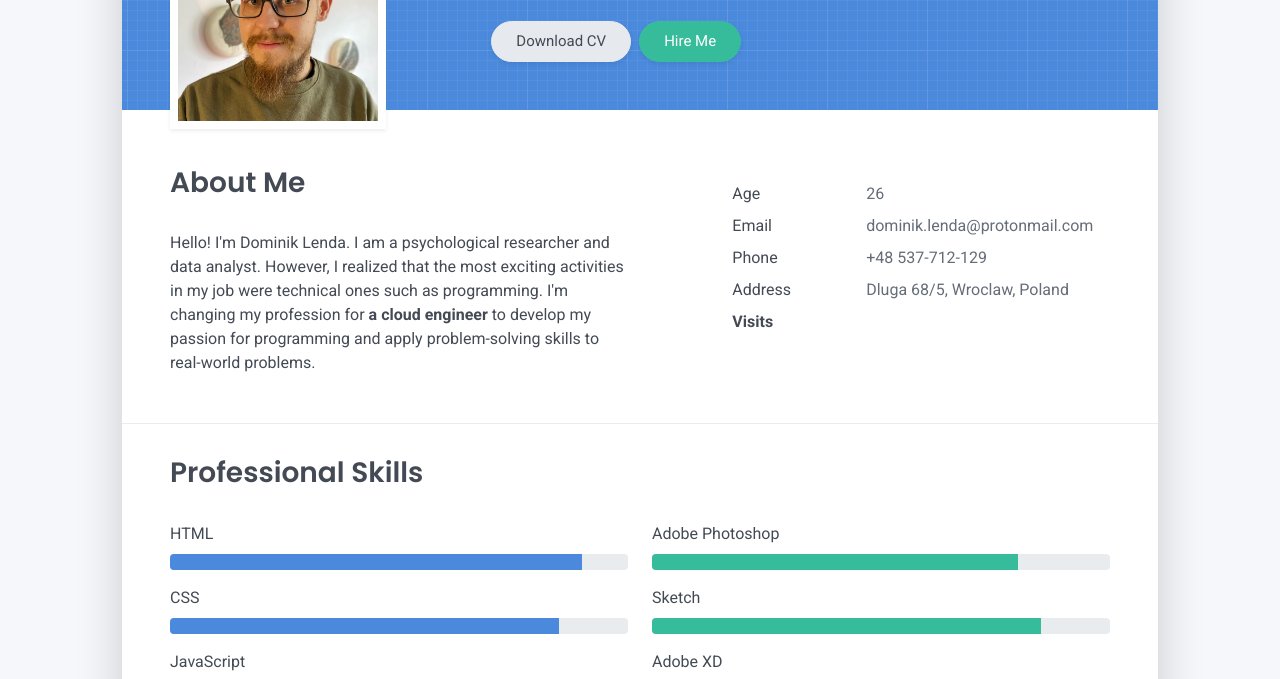
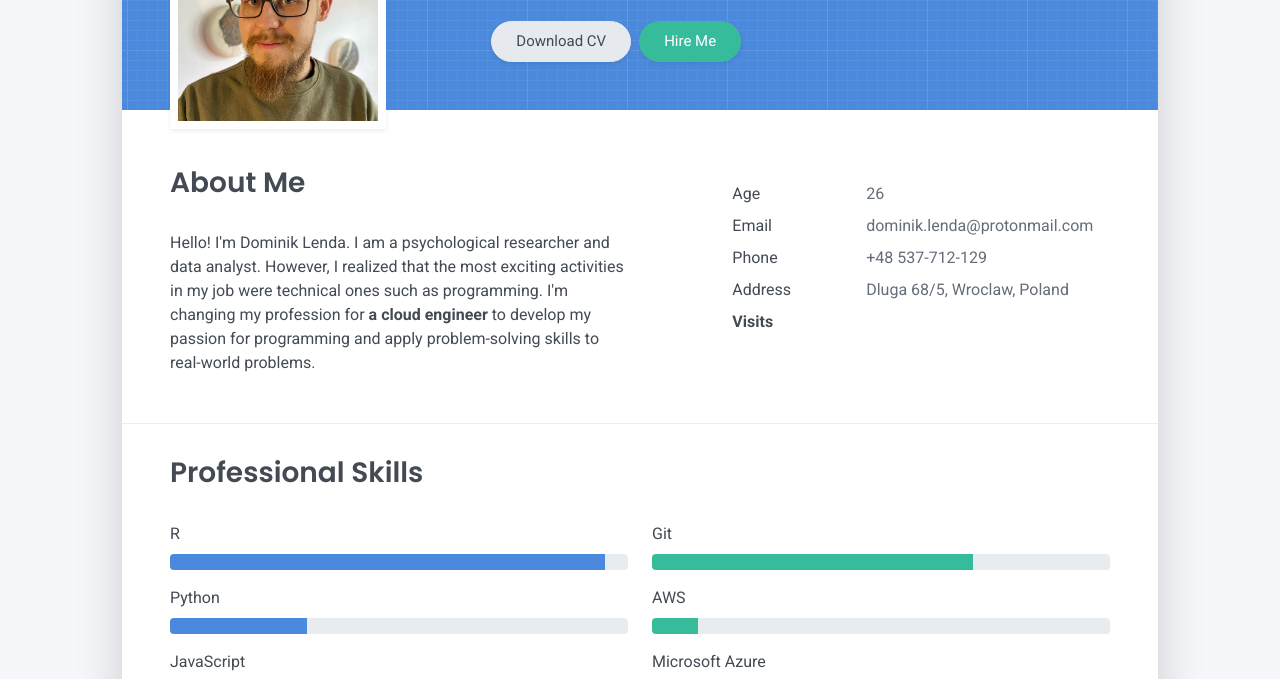
Before and after one commit to dominik-lenda/resume-azure-acg-challenge, a plain HTML site: page frontend/index.html in a window 1280 px wide. Shown: the part 259-938 px from the top of the page. Drawn offline with Linux system fonts and the light colour scheme; no server answers.

Commit message:
prepare Professional Skills section

```diff
--- a/frontend/index.html
+++ b/frontend/index.html
@@ -112,36 +112,36 @@
     <h2 class="h3 mb-3">Professional Skills</h2>
     <div class="row">
       <div class="col-md-6">
-        <div class="mb-2"><span>HTML</span>
+        <div class="mb-2"><span>R</span>
           <div class="progress my-1">
-            <div class="progress-bar bg-primary" role="progressbar" data-aos="zoom-in-right" data-aos-delay="100" data-aos-anchor=".skills-section" style="width: 90%" aria-valuenow="90" aria-valuemin="0" aria-valuemax="100"></div>
+            <div class="progress-bar bg-primary" role="progressbar" data-aos="zoom-in-right" data-aos-delay="100" data-aos-anchor=".skills-section" style="width: 95%" aria-valuenow="95" aria-valuemin="0" aria-valuemax="100"></div>
           </div>
         </div>
-        <div class="mb-2"><span>CSS</span>
+        <div class="mb-2"><span>Python</span>
           <div class="progress my-1">
-            <div class="progress-bar bg-primary" role="progressbar" data-aos="zoom-in-right" data-aos-delay="200" data-aos-anchor=".skills-section" style="width: 85%" aria-valuenow="85" aria-valuemin="0" aria-valuemax="100"></div>
+            <div class="progress-bar bg-primary" role="progressbar" data-aos="zoom-in-right" data-aos-delay="200" data-aos-anchor=".skills-section" style="width: 30%" aria-valuenow="30" aria-valuemin="0" aria-valuemax="100"></div>
           </div>
         </div>
         <div class="mb-2"><span>JavaScript</span>
           <div class="progress my-1">
-            <div class="progress-bar bg-primary" role="progressbar" data-aos="zoom-in-right" data-aos-delay="300" data-aos-anchor=".skills-section" style="width: 75%" aria-valuenow="75" aria-valuemin="0" aria-valuemax="100"></div>
+            <div class="progress-bar bg-primary" role="progressbar" data-aos="zoom-in-right" data-aos-delay="300" data-aos-anchor=".skills-section" style="width: 30%" aria-valuenow="35" aria-valuemin="0" aria-valuemax="100"></div>
           </div>
         </div>
       </div>
       <div class="col-md-6">
-        <div class="mb-2"><span>Adobe Photoshop</span>
+        <div class="mb-2"><span>Git</span>
           <div class="progress my-1">
-            <div class="progress-bar bg-success" role="progressbar" data-aos="zoom-in-right" data-aos-delay="400" data-aos-anchor=".skills-section" style="width: 80%" aria-valuenow="90" aria-valuemin="0" aria-valuemax="100"></div>
+            <div class="progress-bar bg-success" role="progressbar" data-aos="zoom-in-right" data-aos-delay="400" data-aos-anchor=".skills-section" style="width: 70%" aria-valuenow="70" aria-valuemin="0" aria-valuemax="100"></div>
           </div>
         </div>
-        <div class="mb-2"><span>Sketch</span>
+        <div class="mb-2"><span>AWS</span>
           <div class="progress my-1">
-            <div class="progress-bar bg-success" role="progressbar" data-aos="zoom-in-right" data-aos-delay="500" data-aos-anchor=".skills-section" style="width: 85%" aria-valuenow="85" aria-valuemin="0" aria-valuemax="100"></div>
+            <div class="progress-bar bg-success" role="progressbar" data-aos="zoom-in-right" data-aos-delay="500" data-aos-anchor=".skills-section" style="width: 10%" aria-valuenow="10" aria-valuemin="0" aria-valuemax="100"></div>
           </div>
         </div>
-        <div class="mb-2"><span>Adobe XD</span>
+        <div class="mb-2"><span>Microsoft Azure</span>
           <div class="progress my-1">
-            <div class="progress-bar bg-success" role="progressbar" data-aos="zoom-in-right" data-aos-delay="600" data-aos-anchor=".skills-section" style="width: 75%" aria-valuenow="75" aria-valuemin="0" aria-valuemax="100"></div>
+            <div class="progress-bar bg-success" role="progressbar" data-aos="zoom-in-right" data-aos-delay="600" data-aos-anchor=".skills-section" style="width: 10%" aria-valuenow="10" aria-valuemin="0" aria-valuemax="100"></div>
           </div>
         </div>
       </div>
```
